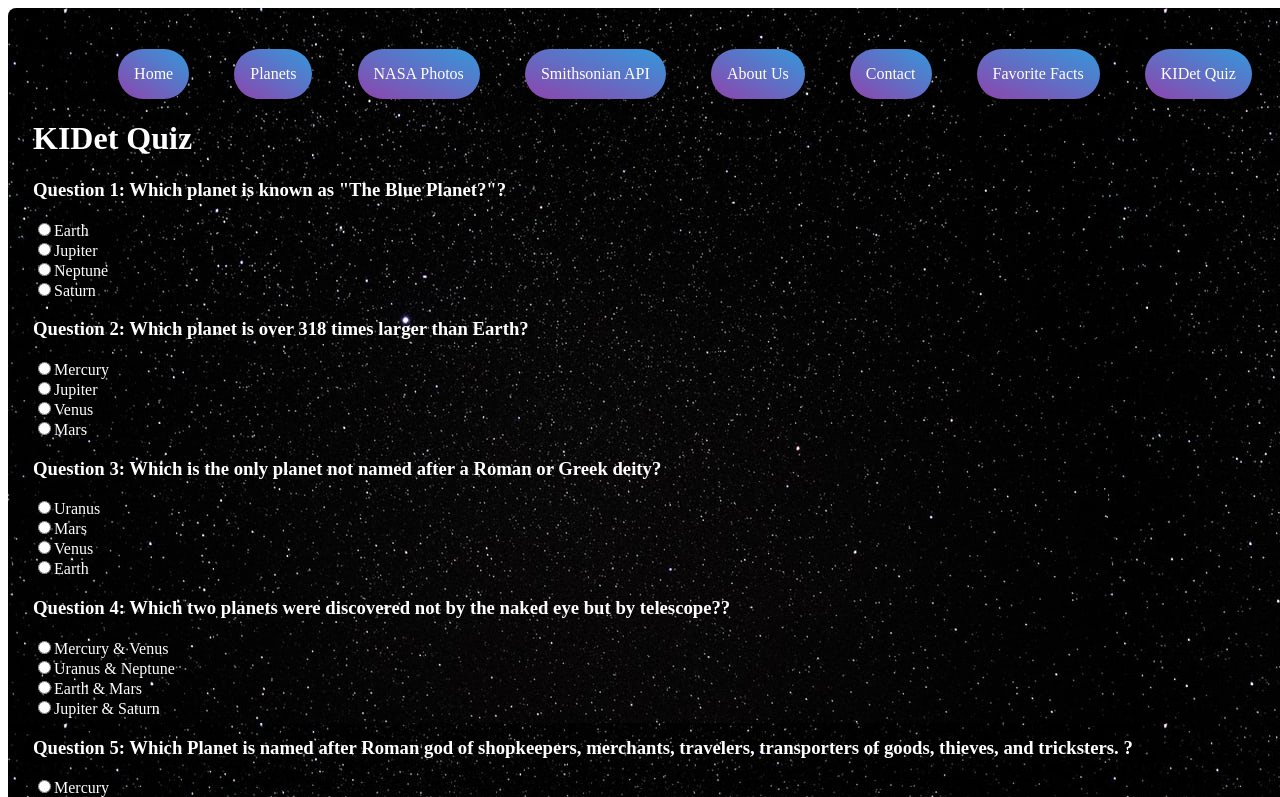
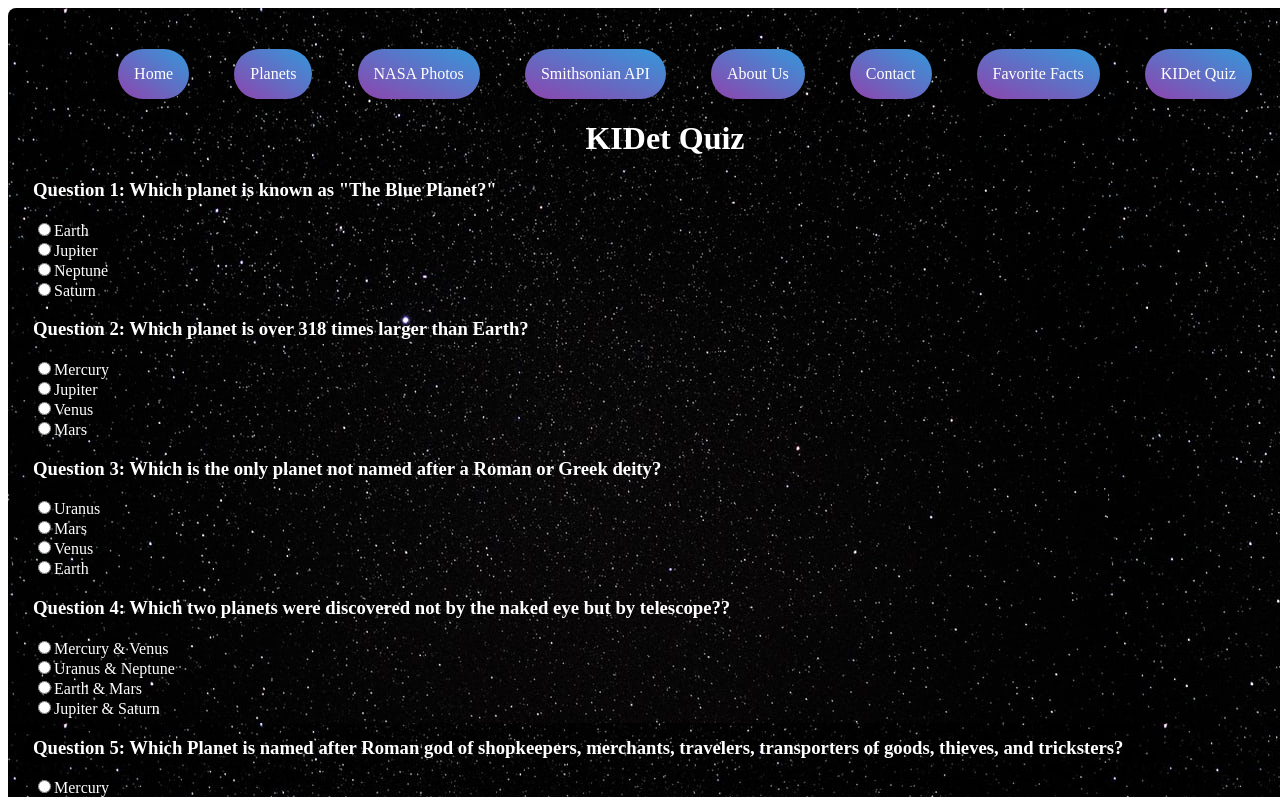
Before and after one commit to pt-spring-2021-team-project-spa/team-4-spa-repo, a website built with Parcel: page client-side/index.html in a window 1280 px wide. Both pictures are taken after a click on the item "KIDet Quiz". Shown: the top 797 px of the page. Built offline with nearby package versions, Linux system fonts and the light colour scheme.

Commit message:
final touches

```diff
--- a/client-side/css/planetStyle.css
+++ b/client-side/css/planetStyle.css
@@ -169,7 +169,7 @@
 /*STYLING FOR FAVORITE FACTS PAGE */
 
 .favorite-facts-list__name{
-    font-size: 2em;
+    font-size: 1.5em;
     margin-left: 15%;
     margin-top: 2%;
 }
--- a/client-side/js/components/Quiz.js
+++ b/client-side/js/components/Quiz.js
@@ -1,8 +1,9 @@
 export default function Quiz() {
     return `
-    <h1 class="quiz-name">KIDet Quiz</h1>
+    <center><h1 class="quiz-name">KIDet Quiz</h1></center>
     <div class="planets_quiz">
-    <h3>Question 1: Which planet is known as "The Blue Planet?"?</h3>
+
+    <h3>Question 1: Which planet is known as "The Blue Planet?"</h3>
     <input type="radio" name="question1">Earth<br>
     <input type="radio" name="question1" >Jupiter<br>
     <input type="radio" name="question1" id="correct1">Neptune<br>
@@ -26,18 +27,17 @@ export default function Quiz() {
     <input type="radio" name="question4" >Earth & Mars<br>
     <input type="radio" name="question4" >Jupiter & Saturn<br>
 
-    <h3>Question 5: Which Planet is named after Roman god of shopkeepers, merchants, travelers, transporters of goods, thieves, and tricksters. ?</h3>
+    <h3>Question 5: Which Planet is named after Roman god of shopkeepers, merchants, travelers, transporters of goods, thieves, and tricksters?</h3>
     <input type="radio" name="question5" id="correct5">Mercury<br>
     <input type="radio" name="question5" >Saturn<br>
     <input type="radio" name="question5" >Venus<br>
     <input type="radio" name="question5" >Neptune<br>
-
-    <div class="submit_results">
-
+    </div>
+    <br>
+    <div class="submit_quiz">
     <input class="submit_Btn" type="submit" name="submit" value="Submit Quiz" id="result">
-
     <h1 class="number_right" id="number_correct"></h1>
     </div>
-    </div>
+
     `;
 }
```
